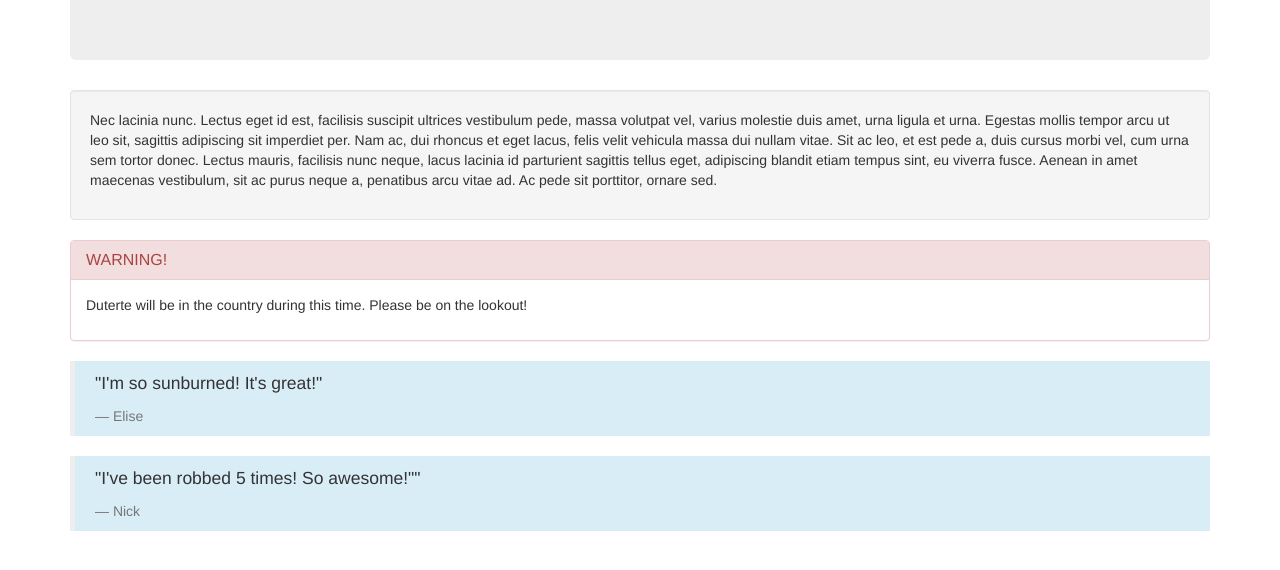
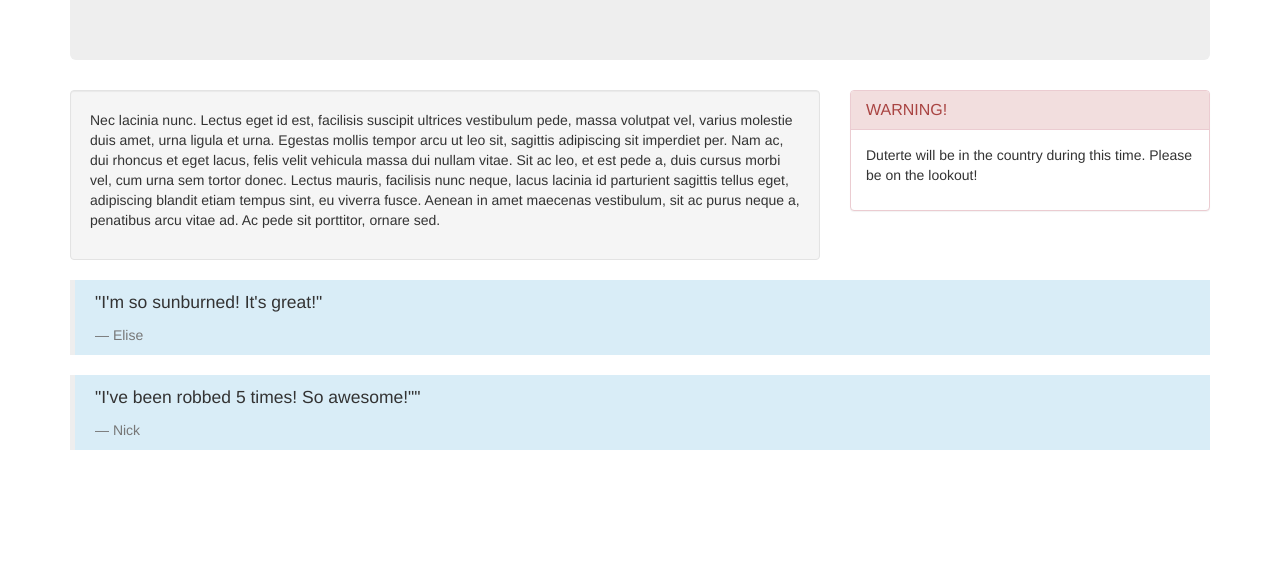
Before and after one commit to NMead93/filipino-vacation, a plain HTML site: page index.html in a window 1280 px wide. Shown: the part 210-780 px from the top of the page. Drawn offline with Linux system fonts and the light colour scheme.

Commit message:
Add table with two columns and one row

```diff
--- a/index.html
+++ b/index.html
@@ -14,17 +14,23 @@
           Do you like long walks on the beach for half the price? Are you a cheapo? Then we have found the place for you!
         </p>
       </div>
+      <div class="row">
 
+        <div class="col-md-8">
           <div class="well">
             <p>Nec lacinia nunc. Lectus eget id est, facilisis suscipit ultrices vestibulum pede, massa volutpat vel, varius molestie duis amet, urna ligula et urna. Egestas mollis tempor arcu ut leo sit, sagittis adipiscing sit imperdiet per. Nam ac, dui rhoncus et eget lacus, felis velit vehicula massa dui nullam vitae. Sit ac leo, et est pede a, duis cursus morbi vel, cum urna sem tortor donec. Lectus mauris, facilisis nunc neque, lacus lacinia id parturient sagittis tellus eget, adipiscing blandit etiam tempus sint, eu viverra fusce. Aenean in amet maecenas vestibulum, sit ac purus neque a, penatibus arcu vitae ad. Ac pede sit porttitor, ornare sed.</p>
           </div>
+        </div>
 
+        <div class="col-md-4">
           <div class="panel panel-danger">
             <div class="panel-heading">
               <h2 class="panel-title">WARNING!</h2>
             </div>
             <div class="panel-body">
               <p>Duterte will be in the country during this time. Please be on the lookout!</p>
+            </div>
+          </div>
         </div>
       </div>
 
```
Lines whose indentation alone changed are shown as unchanged.
